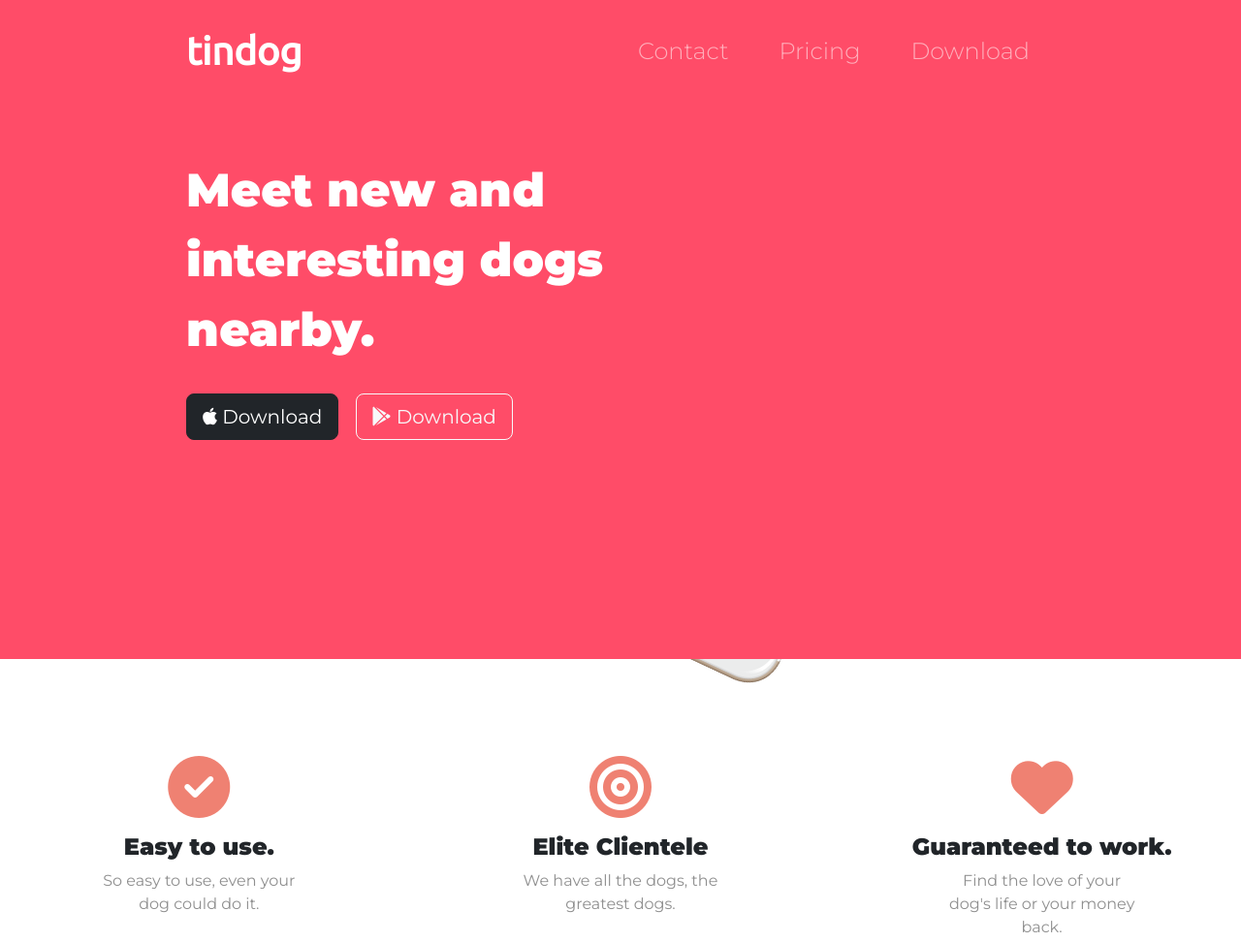
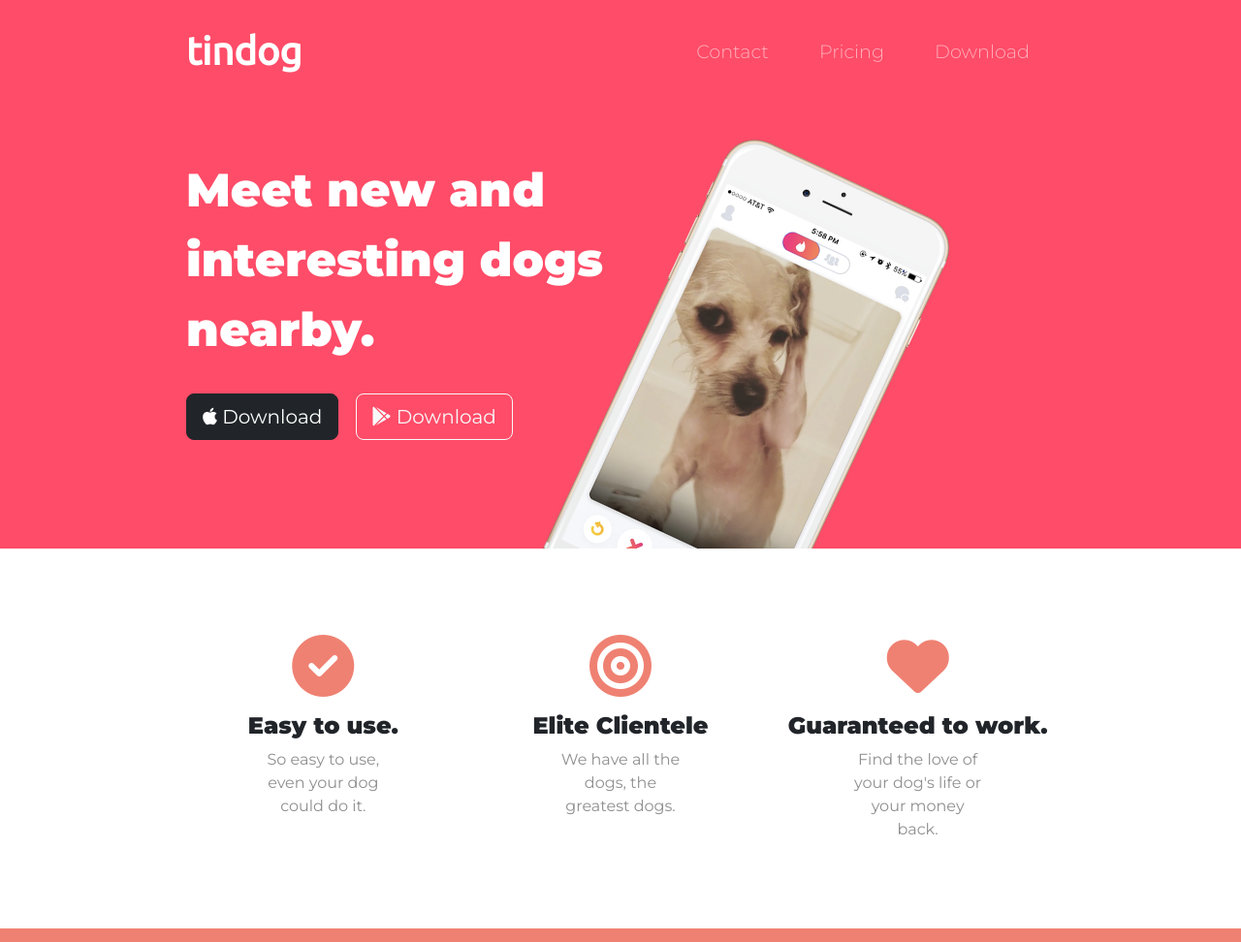
Before and after one commit to thatarocket/TinDog, a plain HTML site: page index.html in a window 1280 px wide. Shown: the part 20-992 px from the top of the page at 97% size. Drawn offline with nearby package versions, Linux system fonts and the light colour scheme.

Commit message:
Corrigindo imagem

```diff
--- a/css/styles.css
+++ b/css/styles.css
@@ -3,18 +3,8 @@
     font-weight: 400;
 }
 
-#title {
-    background-color: #ff4c68;
-    color: white;
-
-}
-
 .container-fluid {
-    padding: 3% 15%;
-}
-
-.cont-title {
-    height: 700px;
+    padding: 3% 15% 7%;
 }
 
 h1 {
@@ -46,7 +36,7 @@
 }
 
 .nav-link {
-    font-size: 1.5rem;
+    font-size: 1.2rem;
     font-family: 'Montserrat', sans-serif;
     font-weight: 300;
 }
@@ -57,21 +47,28 @@
     margin: 5% 3% 5% 0%;
 }
 
+/* Title section */
+
+#title {
+    background-color: #ff4c68;
+    color: white;
+}
+
 /* Title image  */
 .title-image {
     transform: rotate(25deg);
-    width: 60%;
-    z-index: -2;
-    position: relative;
+    width: 20%;
+    position: absolute;
+    right: 30%;
 }
 
 /* Features */
 
 #features {
+    padding:7% 15%;
     text-align: center;
-    margin: 100px auto;
     background-color: white;
-    z-index: 0;
+    position: relative;
 }
 
 .icon-feature {
@@ -98,15 +95,16 @@
 /* Testimonials section*/
 
 #testimonials {
-    padding: 7% 15%;
     text-align: center;
     background-color: #ef8172;
     color:white;
+    position: static;
 }
 
 .testimonial-image {
     width: 10%;
     border-radius: 100%;
+    margin: 20px;
 }
 
 .carousel-item {
--- a/index.html
+++ b/index.html
@@ -20,7 +20,7 @@
   <body>
 
     <section id="title">
-      <div class="container-fluid cont-title">
+      <div class="container-fluid">
 
         <!-- Nav Bar -->
 
```
